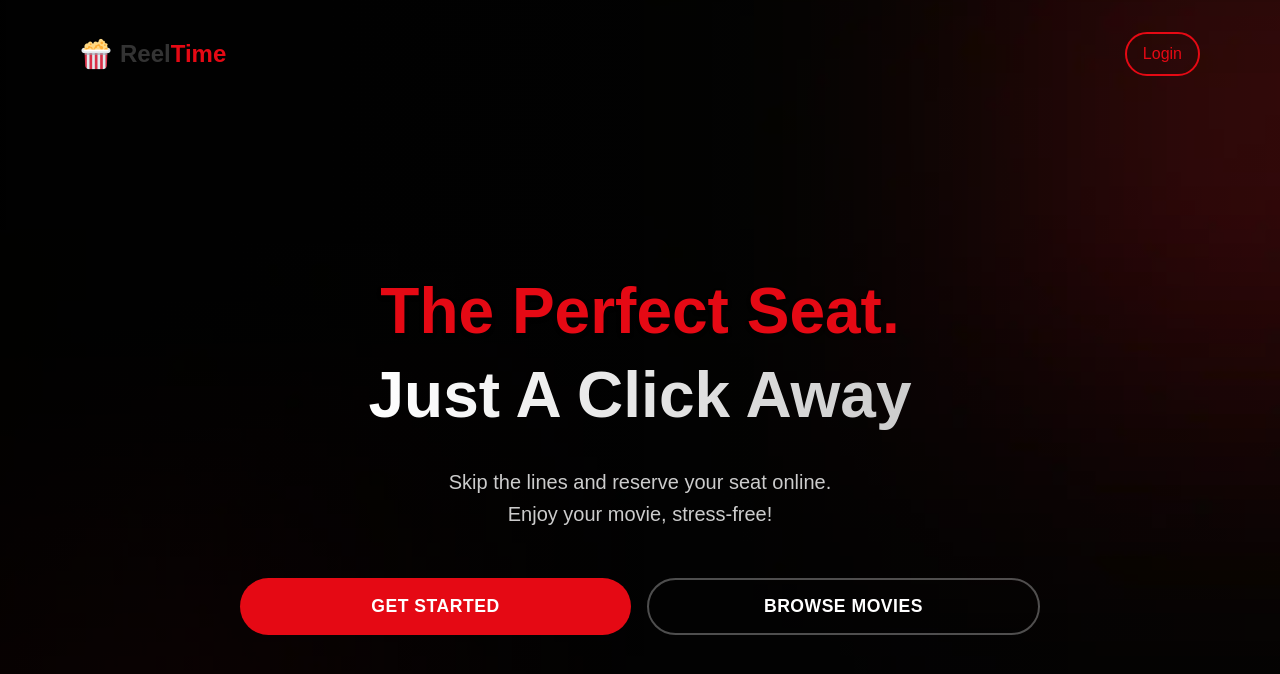
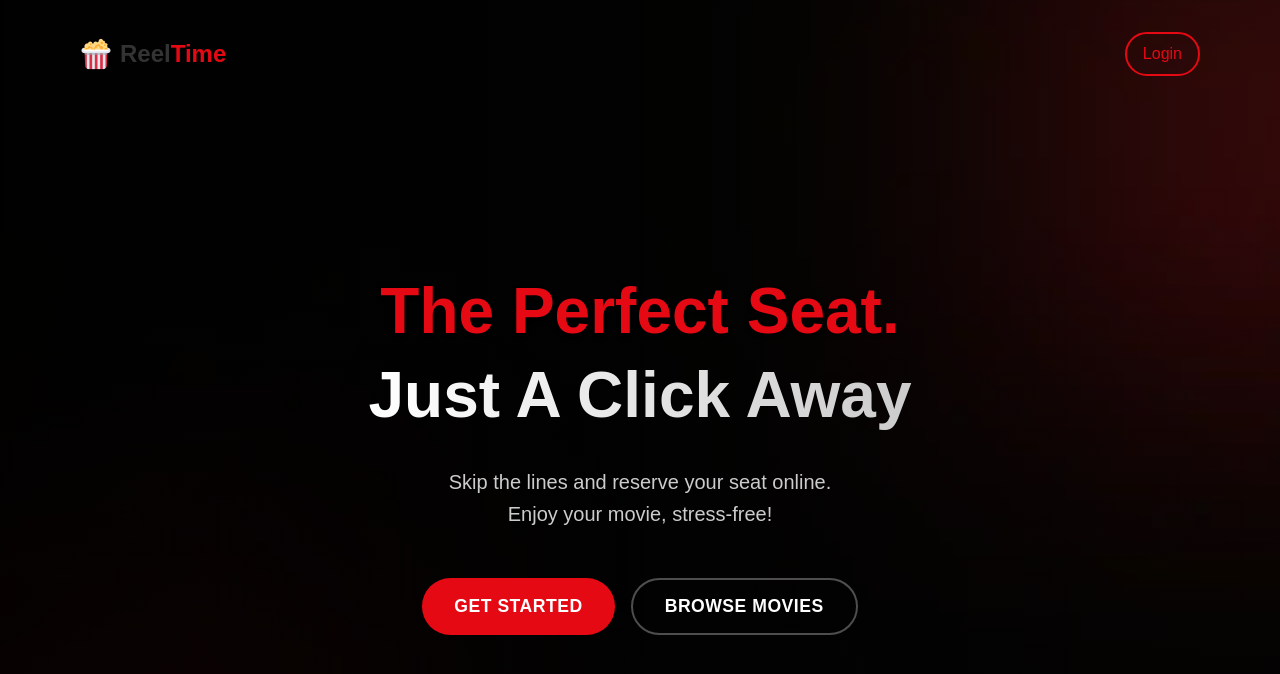
Before and after one commit to seannn9/cinema-seat-reservation, a React (Vite) app in the folder client/: page / in a window 1280 px wide. Shown: the top 674 px of the page. Built offline with nearby package versions, Linux system fonts and the light colour scheme.

Commit message:
fixed styling affecting other components

```diff
--- a/client/src/styles/Payment.css
+++ b/client/src/styles/Payment.css
@@ -146,7 +146,7 @@ select.payment-inputs option {
     color: var(--primary-color);
 }
 
-button {
+.order-summary button {
     width: 100%;
     border: none;
     border-radius: var(--border-radius);
@@ -158,11 +158,11 @@ button {
     transition: all 0.2s;
 }
 
-button:hover:not(.disabled) {
+.order-summary button:hover:not(.disabled) {
     background-color: var(--hover-color);
 }
 
-button.disabled {
+.order-summary button.disabled {
     background-color: #333;
     color: #bababa;
     cursor: not-allowed;
```
